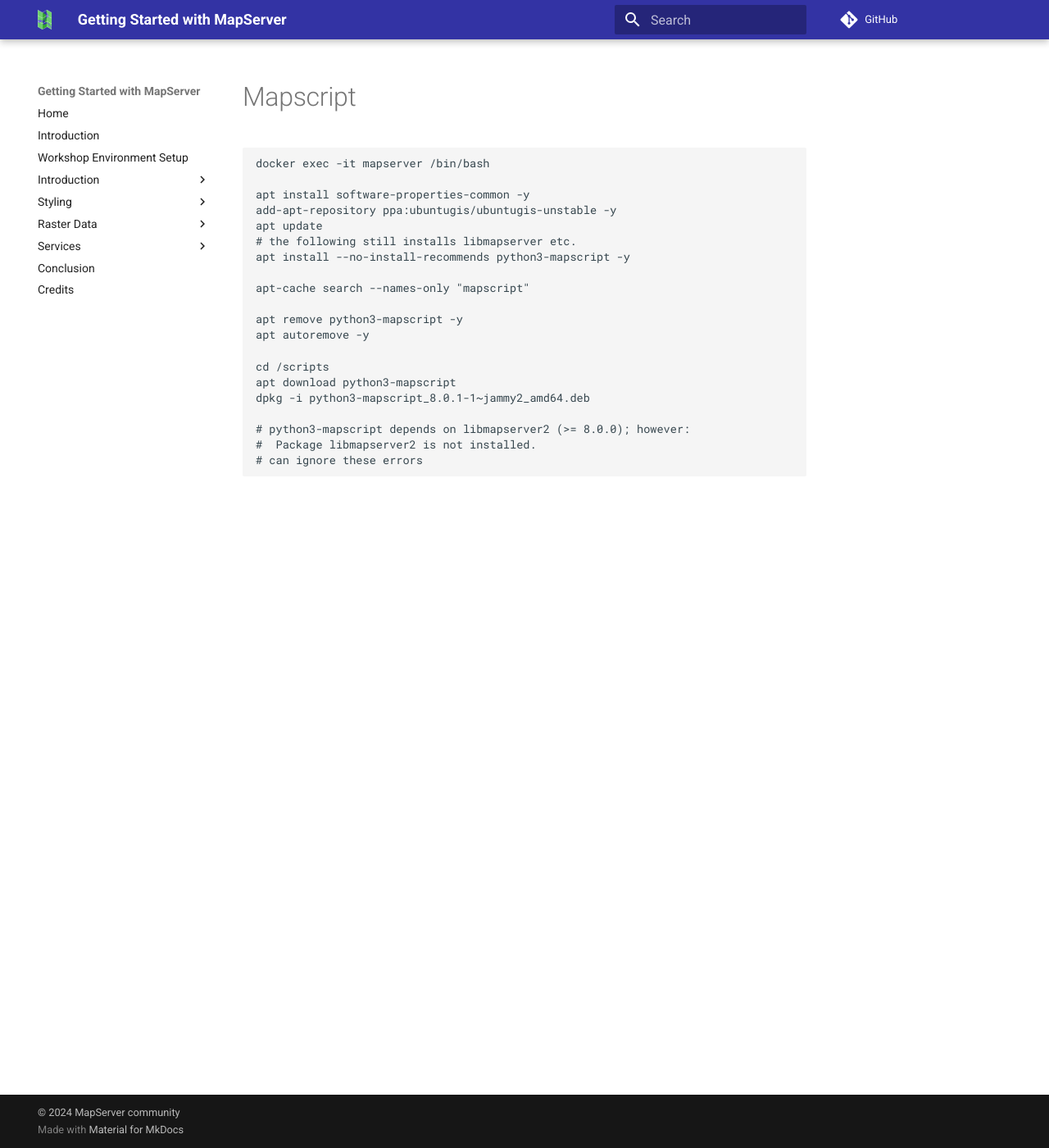
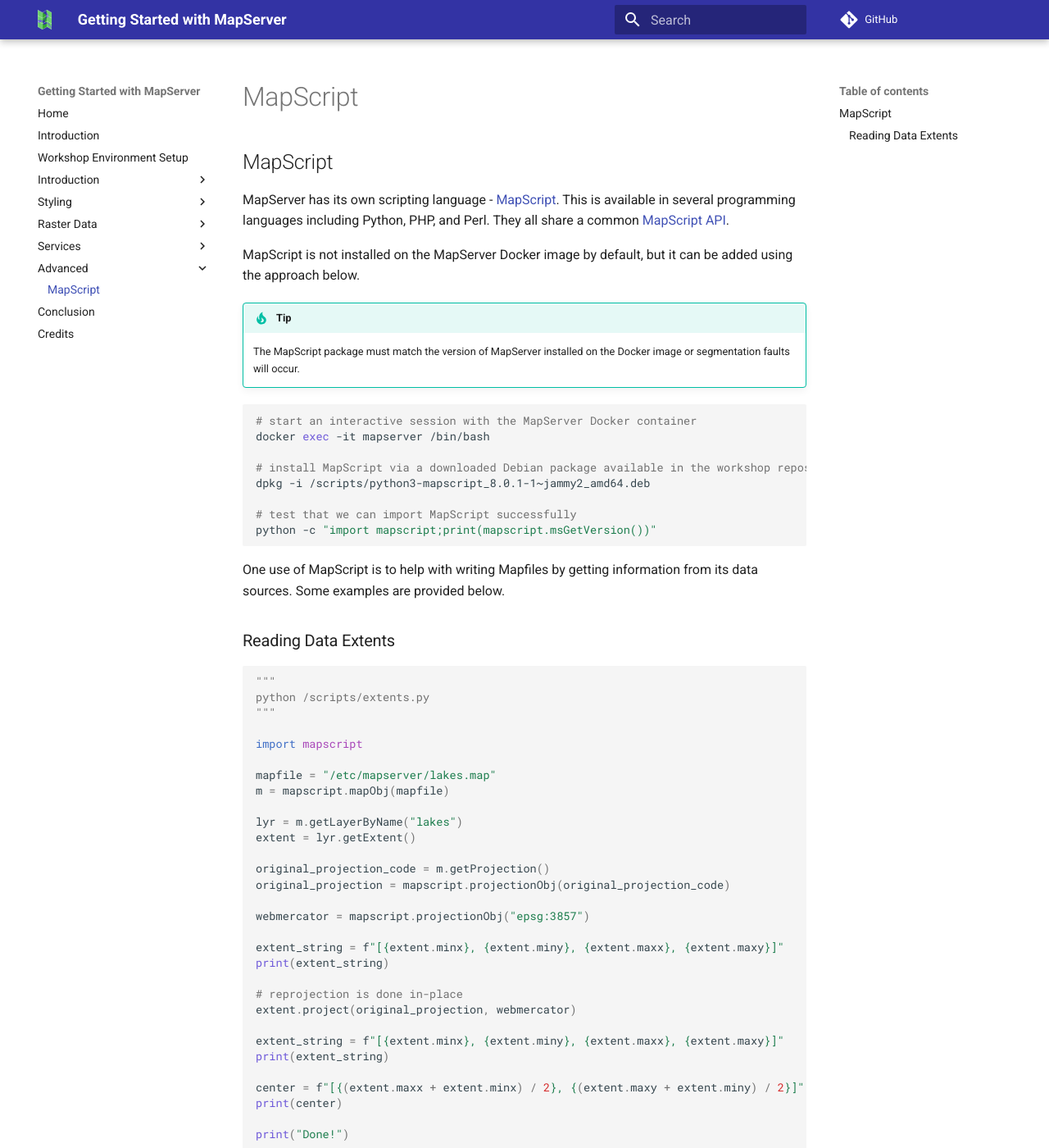
Before and after one commit to geographika/getting-started-with-mapserver, an MkDocs documentation site: the page built from workshop/content/docs/advanced/mapscript.md, in a window 1280 px wide and 1400 px high. Shown: the whole window at 82% size. Built offline with MkDocs 1.6.1 and Material for MkDocs 9.7.7, drawn with Linux system fonts in a browser that asks for light colours; comment, search, counter and statistics services are not loaded.

Commit message:
points.md updates and add mapscript and credits pages

````diff
--- a/workshop/content/docs/advanced/mapscript.md
+++ b/workshop/content/docs/advanced/mapscript.md
@@ -1,22 +1,59 @@
-```
+## MapScript
+
+MapServer has its own scripting language - [MapScript](https://www.mapserver.org/mapscript/). This is available in several
+programming languages including Python, PHP, and Perl. They all share a common [MapScript API](https://www.mapserver.org/mapscript/mapscript-api/index.html).
+
+MapScript is not installed on the MapServer Docker image by default, but it can be added using the approach below.
+
+!!! tip
+
+    The MapScript package must match the version of MapServer installed on the Docker image or
+    segmentation faults will occur.
+
+```bash
+# start an interactive session with the MapServer Docker container
 docker exec -it mapserver /bin/bash
 
-apt install software-properties-common -y
-add-apt-repository ppa:ubuntugis/ubuntugis-unstable -y
-apt update
-# the following still installs libmapserver etc.
-apt install --no-install-recommends python3-mapscript -y
+# install MapScript via a downloaded Debian package available in the workshop repository
+dpkg -i /scripts/python3-mapscript_8.0.1-1~jammy2_amd64.deb
 
-apt-cache search --names-only "mapscript"
+# test that we can import MapScript successfully
+python -c "import mapscript;print(mapscript.msGetVersion())"
+```
 
-apt remove python3-mapscript -y
-apt autoremove -y
+One use of MapScript is to help with writing Mapfiles by getting information from its data sources. Some examples are provided below.
 
-cd /scripts
-apt download python3-mapscript
-dpkg -i python3-mapscript_8.0.1-1~jammy2_amd64.deb
+### Reading Data Extents
 
-# python3-mapscript depends on libmapserver2 (>= 8.0.0); however:
-#  Package libmapserver2 is not installed.
-# can ignore these errors
+```python
+"""
+python /scripts/extents.py
+"""
+
+import mapscript
+
+mapfile = "/etc/mapserver/lakes.map"
+m = mapscript.mapObj(mapfile)
+
+lyr = m.getLayerByName("lakes")
+extent = lyr.getExtent()
+
+original_projection_code = m.getProjection()
+original_projection = mapscript.projectionObj(original_projection_code)
+
+webmercator = mapscript.projectionObj("epsg:3857")
+
+extent_string = f"[{extent.minx}, {extent.miny}, {extent.maxx}, {extent.maxy}]"
+print(extent_string)
+
+# reprojection is done in-place
+extent.project(original_projection, webmercator)
+
+extent_string = f"[{extent.minx}, {extent.miny}, {extent.maxx}, {extent.maxy}]"
+print(extent_string)
+
+center = f"[{(extent.maxx + extent.minx) / 2}, {(extent.maxy + extent.miny) / 2}]"
+print(center)
+
+print("Done!")
 ```
--- a/workshop/content/mkdocs.yml
+++ b/workshop/content/mkdocs.yml
@@ -12,12 +12,17 @@
         - intro/index.md
         - Exercise 1 - Your first dataset: intro/first.md
     - Styling:
-        - Exercise 1 - SLD: styling/sld.md
+        - Points: styling/points.md
+        - Lines: styling/lines.md
+        - Polygons: styling/polygons.md
+        - SLD: styling/sld.md
     - Raster Data:
-        - Exercise 1 - Introduction: raster/introduction.md
+        - Introduction: raster/introduction.md
     - Services:
         - Exercise 1 - Tiles: services/tiles.md
         - Exercise 2 - OGC Features API: services/ogcfeatures.md
+    - Advanced:
+        - MapScript: advanced/mapscript.md
     - Conclusion: conclusion.md
     - Credits: credits.md
 
````
Also changed, not shown: workshop/content/docs/credits.md (added, +12 -0 lines), workshop/content/docs/introduction.md (+4 -1 lines), workshop/content/docs/styling/points.md (+55 -3 lines), 4 other files.
